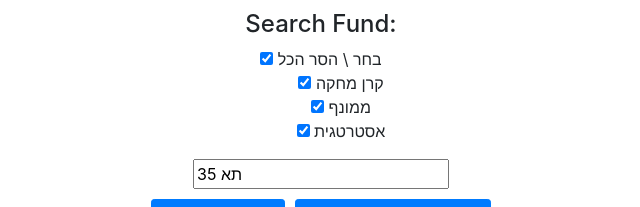
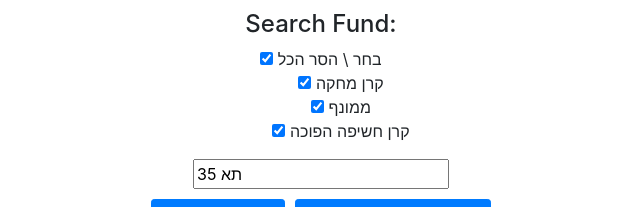
Before and after one commit to nitsan57/stock, a React (Create React App) app: page / in a window 1280 px wide. Shown: the top 207 px of the page, without its empty margins (319-959 px from the left). Built offline with nearby package versions, Linux system fonts and the light colour scheme; what react-plotly.js would draw is missing.

Commit message:
[CheckBox] Add short to filters

```diff
--- a/src/Utils/Consts.js
+++ b/src/Utils/Consts.js
@@ -7,4 +7,5 @@ export const TYPE_ID = {
 export const TASE_TYPES = {
 	IMITATING: 4,
 	LEVERAGED: 3,
+	SHORT:     5,
 };
--- a/src/search_bar/Search.js
+++ b/src/search_bar/Search.js
@@ -27,7 +27,7 @@ class Search extends React.Component {
 			search_checkbox: [
 				{ id: 1, value: 'קרן מחקה', isChecked: true },
 				{ id: 2, value: 'ממונף', isChecked: true },
-				{ id: 3, value: 'אסטרטגית', isChecked: true },
+				{ id: 3, value: 'קרן חשיפה הפוכה', isChecked: true },
 
 			],
 			search_all: true,
@@ -163,6 +163,7 @@ class Search extends React.Component {
 			let mutual_data;
 			let etf_data;
 			let fund_data;
+			console.log("all",fund_l)
 			for (raw_ix = 0; raw_ix < fund_l.length; raw_ix++) {
 				fund_data = fund_l[raw_ix];
 				if (keep_info[raw_ix]['type'] === '1') {
@@ -177,7 +178,9 @@ class Search extends React.Component {
 						(mutual_data['FundIndicators'][Consts.TASE_TYPES.IMITATING]['Value'] &&
 							this.state.search_checkbox[0]['isChecked']) ||
 						(mutual_data['FundIndicators'][Consts.TASE_TYPES.LEVERAGED]['Value'] &&
-							this.state.search_checkbox[1]['isChecked'])
+							this.state.search_checkbox[1]['isChecked']) ||
+						(mutual_data['FundIndicators'][Consts.TASE_TYPES.SHORT]['Value'] &&
+							this.state.search_checkbox[2]['isChecked'])
 					) {
 						new_fund_list.push(fund_data);
 						new_info_list.push(keep_info[raw_ix]);
```
